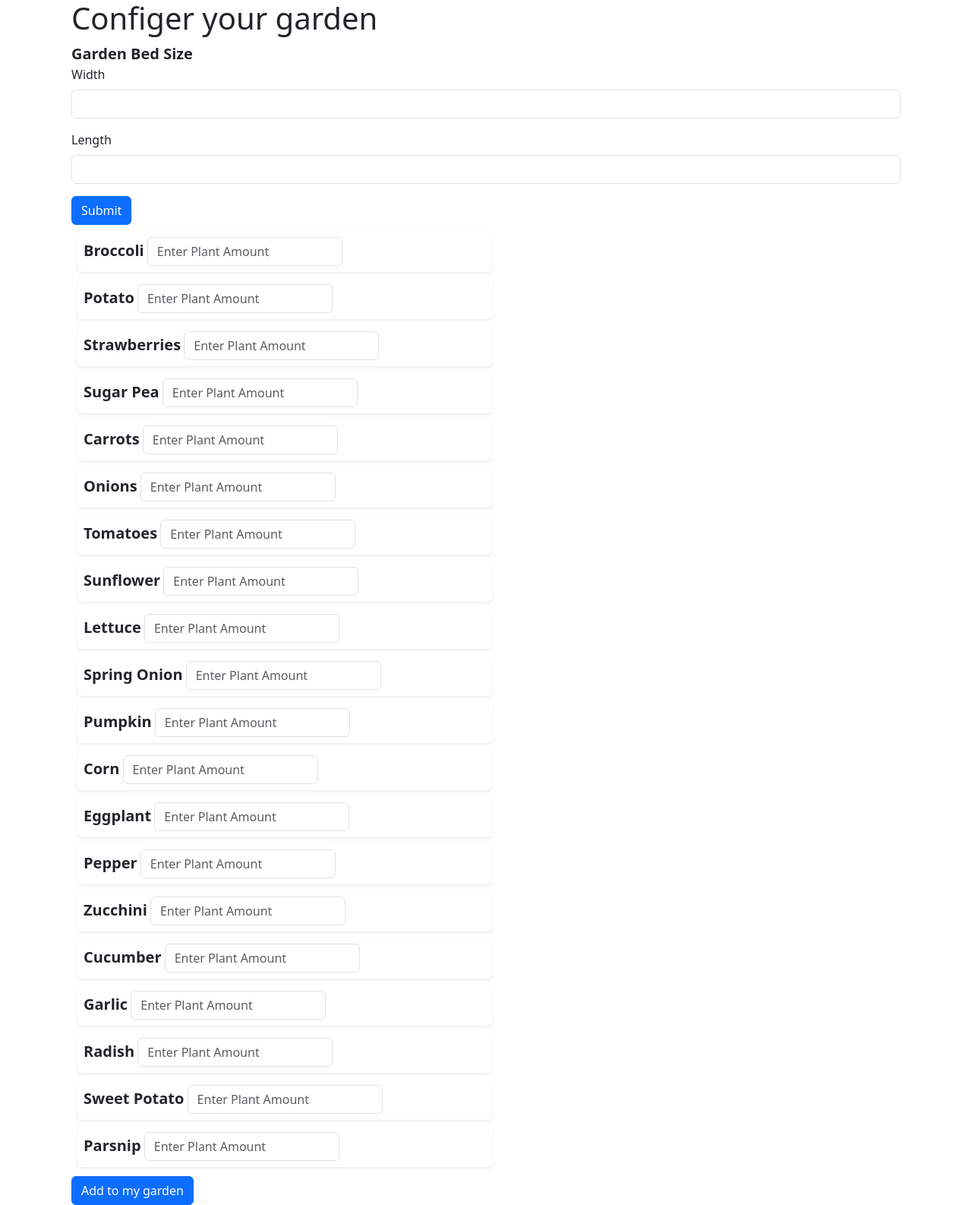
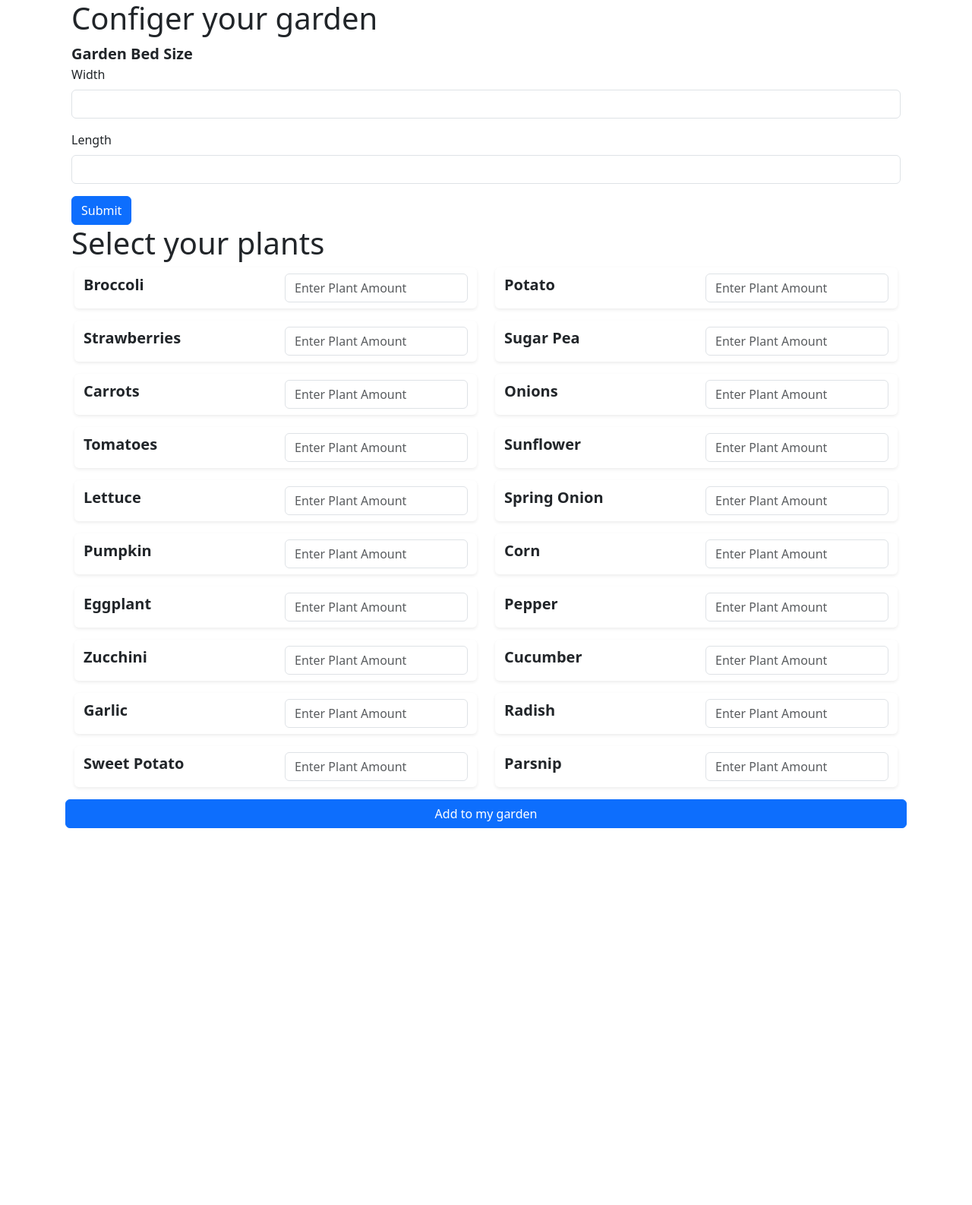
Before and after one commit to noxan-dev/Garden-Planner, a Flask app: page /config in a window 1280 px wide. Shown: the whole page at 76% size. After the commit the page ends 1090 px from the top, so only its background shows below. Run offline with Flask 2, Linux system fonts and the light colour scheme; some libraries are stand-ins or nearby versions.

Commit message:
Got the correct plants to display

```diff
--- a/app.py
+++ b/app.py
@@ -14,8 +14,9 @@ app = Flask(__name__)
 cache.init_app(app)
 csrf.init_app(app)
 
+
+app.config['SECRET_KEY'] = 'mysecretkey'
 app.config['TESTING'] = True
-app.config['SECRET_KEY'] = 'mysecretkey'
 TEMPLATES_AUTO_RELOAD = True
 
 bootstrap = Bootstrap5(app)
@@ -32,16 +33,15 @@ def index():
 def config():
     garden_bed_form = GardenBedSize()
 
-    data = json.loads(open('data.json').read())
+    plant_data = json.loads(open('data.json').read())
 
     if request.method == 'POST':
-        print(request.form)
         if garden_bed_form.submit.data and garden_bed_form.validate():
             flash('Garden bed size: {} x {}'.format(garden_bed_form.width.data, garden_bed_form.length.data))
             session['width'] = garden_bed_form.width.data
             session['length'] = garden_bed_form.length.data
             return redirect(url_for('config'))
-    return render_template('config.html', garden_bed_form=garden_bed_form, data=data)
+    return render_template('config.html', garden_bed_form=garden_bed_form, plants=plant_data)
 
 
 @app.route('/mygarden', methods=['GET', 'POST'])
@@ -54,17 +54,14 @@ def my_garden():
                       }
     if 'plant_form' in request.form:
         session['plants'] = {}
-        flash('Plants: {}'.format(request.form.get('plant')))
-        plant_form = request.form.to_dict()
-        plant_form_values = plant_form.values()
-        plant_form_keys = plant_form.keys()
-
-        for key in plant_form_keys:
-            for plant in plant_form_values:
-                if key is None:
+        for key, value in request.form.items():
+            if key != 'plant_form':
+                if key == 'csrf_token' or value == '':
                     continue
-                if key not in session['plants']:
-                    session['plants'][key] = plant
+                else:
+                    session['plants'][key] = int(value)
+                    print(type(value))
+        return redirect(url_for('my_garden'))
     return render_template('mygarden.html', my_garden=my_garden_dict)
 
 
--- a/forms.py
+++ b/forms.py
@@ -1,5 +1,5 @@
 from flask_wtf import FlaskForm
-from wtforms import StringField, SubmitField, IntegerField
+from wtforms import StringField, SubmitField, IntegerField, SelectField, SelectMultipleField, widgets
 from wtforms.validators import DataRequired, NumberRange
 
 
--- a/templates/config.html
+++ b/templates/config.html
@@ -4,7 +4,7 @@
 {% block title %}Config{% endblock %}
 
 {% block content %}
-<div class="container">
+    <div class="container mb-5">
         <div class="container-fluid">
             <h1>Configer your garden</h1>
             <form method="post" action="{{ url_for('config') }}" enctype="multipart/form-data">
@@ -16,20 +16,30 @@
             </form>
         </div>
         <div class="container-fluid">
+            <h1>Select your plants</h1>
+            <div>
                 <form method="post" action="{{ url_for('my_garden') }}" enctype="multipart/form-data">
                     <input type="hidden" name="csrf_token" value="{{ csrf_token() }}">
-            {% for item in data %}
-                <div class="form-group">
-                    <div class="shadow-sm rounded m-2 p-2 w-50">
-                        <label for="plant_name" style="font-size: 20px"><b>{{ data[item]['name'] }}</b></label>
-                        <label>
-                            <input type="number" min="0" class="form-control" name="{{ data[item]['name'] }}" placeholder="Enter Plant Amount">
+                    <div class="row g-3">
+                        {% for plant in plants %}
+                            <div class="form-group col-6">
+                                <div class="row shadow-sm rounded py-2 mx-1">
+                                    <label class="col-6" for="plant_name"
+                                           style="font-size: 20px"><b>{{ plants[plant]['name'] }}</b></label>
+                                    <label class="col-6">
+                                        <input type="number" min="0" class="form-control"
+                                               name="{{ plants[plant]['name'] }}" placeholder="Enter Plant Amount">
                                     </label>
                                 </div>
                             </div>
                         {% endfor %}
-            <input class="btn btn-primary mt-1" type="submit" value="Add to my garden" name="plant_form">
+                        <input class="btn btn-primary col-12" type="submit" value="Add to my garden" name="plant_form">
+                    </div>
+                    <div>
+
+                    </div>
                 </form>
             </div>
         </div>
+    </div>
 {% endblock content %}
```
Lines whose indentation alone changed are shown as unchanged.
